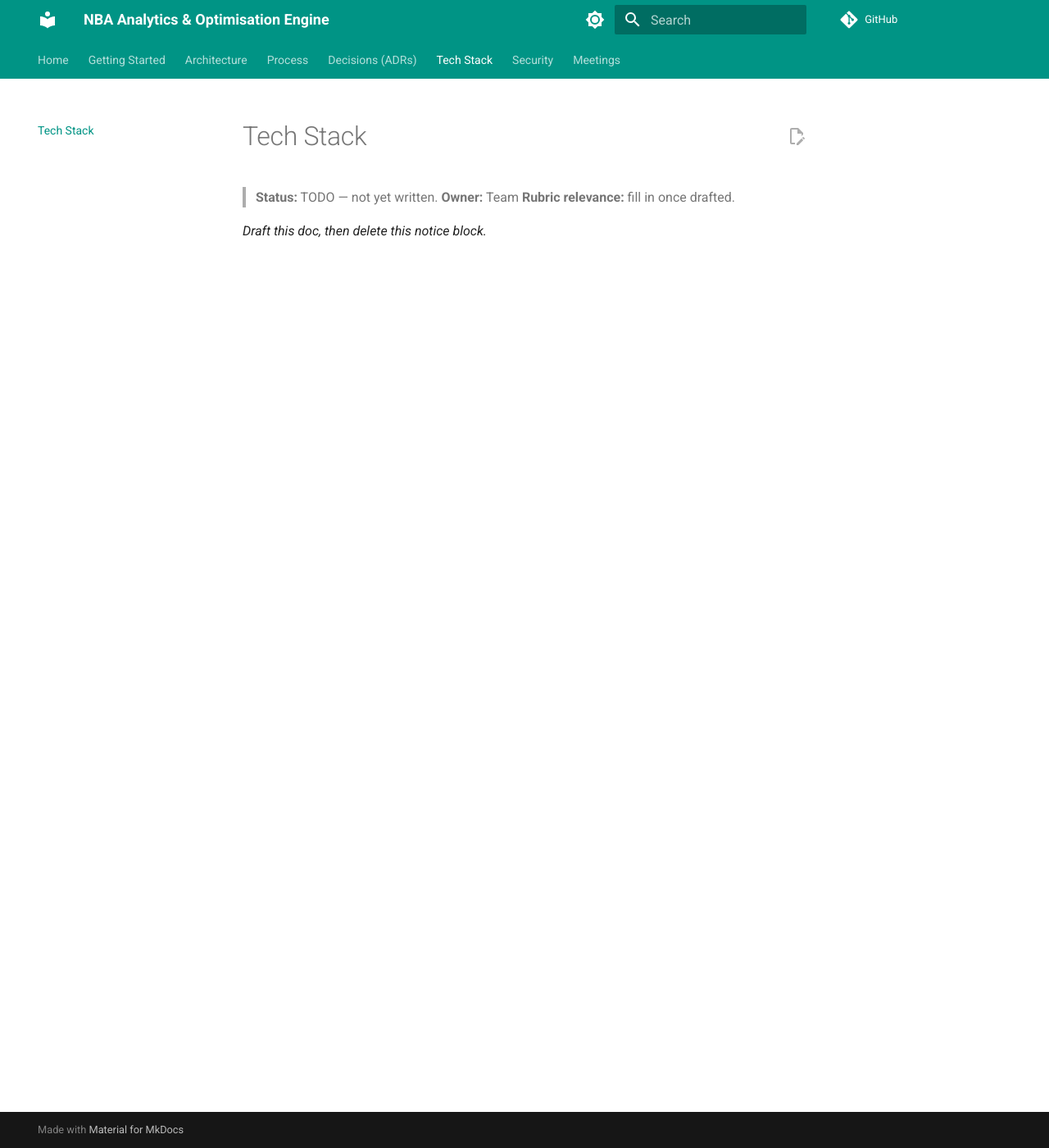
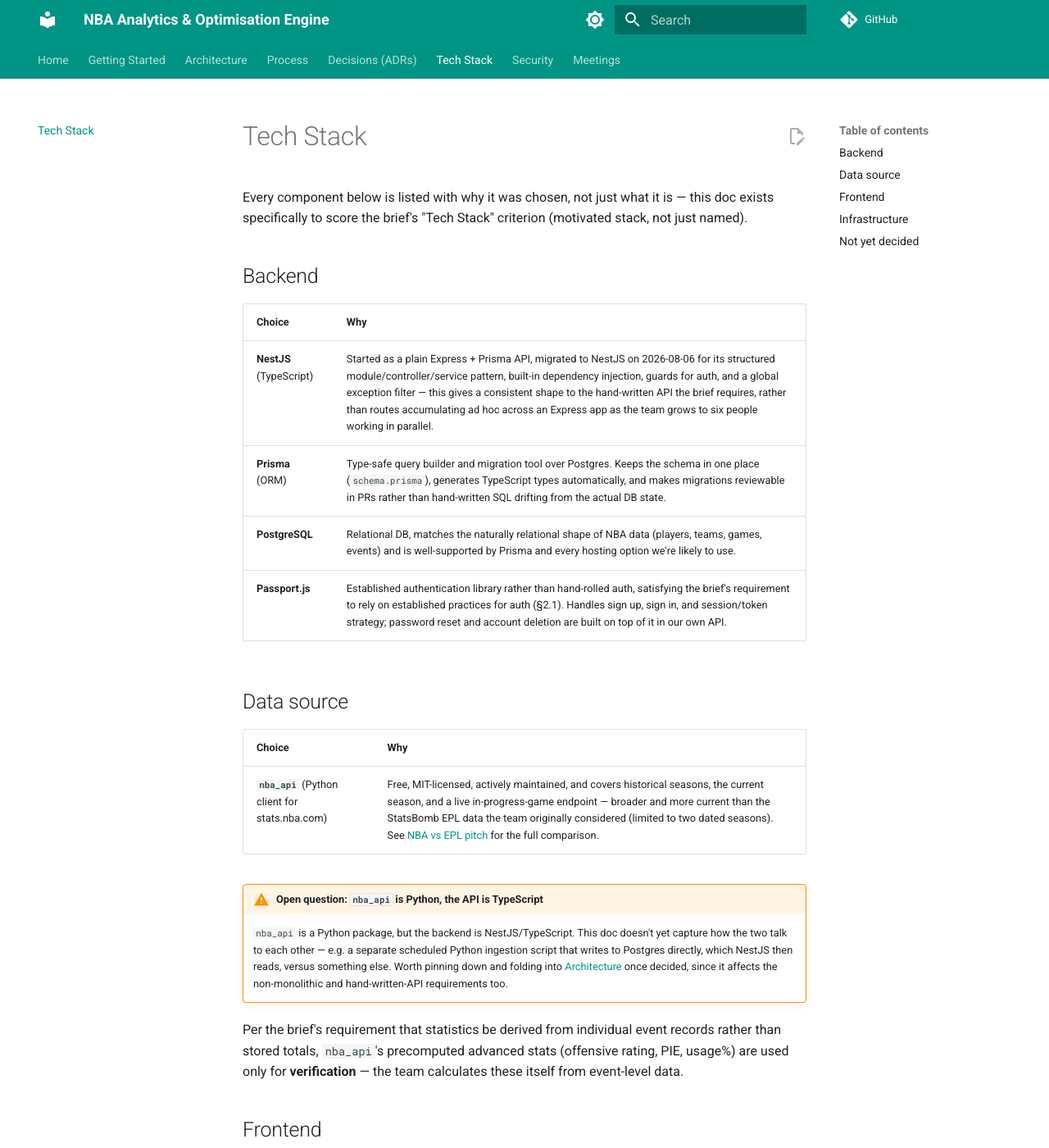
Before and after one commit to Sports-Analytics-Innovation-Platform/Innovation-Documentation-Website, an MkDocs documentation site: the page built from docs/tech-stack.md, in a window 1280 px wide and 1400 px high. Shown: the whole window at 82% size. Built offline with MkDocs 1.6.1 and Material for MkDocs 9.7.7, drawn with Linux system fonts in a browser that asks for light colours; comment, search, counter and statistics services are not loaded; some of the changed text lies outside the part shown.

Commit message:
docs: add tech stack page
Lists and justifies NestJS, Prisma, Postgres, Passport.js,
nba_api, React/Vite/Tailwind/React Router/Recharts, Docker
Compose, Gitea, MkDocs. Flags two open items: how nba_api
(Python) integrates with the TS backend, and whether the
Vite dev server actually proxies /api to the NestJS backend.

Assisted-by: Claude-Web[Claude Sonnet 5]

```diff
--- a/docs/tech-stack.md
+++ b/docs/tech-stack.md
@@ -1,7 +1,53 @@
 # Tech Stack
 
-> **Status:** TODO — not yet written.
-> **Owner:** Team
-> **Rubric relevance:** fill in once drafted.
+Every component below is listed with why it was chosen, not just what it is — this doc exists specifically to score the brief's "Tech Stack" criterion (motivated stack, not just named).
 
-_Draft this doc, then delete this notice block._
+## Backend
+
+| Choice | Why |
+|---|---|
+| **NestJS** (TypeScript) | Started as a plain Express + Prisma API, migrated to NestJS on 2026-08-06 for its structured module/controller/service pattern, built-in dependency injection, guards for auth, and a global exception filter — this gives a consistent shape to the hand-written API the brief requires, rather than routes accumulating ad hoc across an Express app as the team grows to six people working in parallel. |
+| **Prisma** (ORM) | Type-safe query builder and migration tool over Postgres. Keeps the schema in one place (`schema.prisma`), generates TypeScript types automatically, and makes migrations reviewable in PRs rather than hand-written SQL drifting from the actual DB state. |
+| **PostgreSQL** | Relational DB, matches the naturally relational shape of NBA data (players, teams, games, events) and is well-supported by Prisma and every hosting option we're likely to use. |
+| **Passport.js** | Established authentication library rather than hand-rolled auth, satisfying the brief's requirement to rely on established practices for auth (§2.1). Handles sign up, sign in, and session/token strategy; password reset and account deletion are built on top of it in our own API. |
+
+## Data source
+
+| Choice | Why |
+|---|---|
+| **`nba_api`** (Python client for stats.nba.com) | Free, MIT-licensed, actively maintained, and covers historical seasons, the current season, and a live in-progress-game endpoint — broader and more current than the StatsBomb EPL data the team originally considered (limited to two dated seasons). See [NBA vs EPL pitch](../decisions/index.md) for the full comparison. |
+
+!!! warning "Open question: `nba_api` is Python, the API is TypeScript"
+    `nba_api` is a Python package, but the backend is NestJS/TypeScript. This doc doesn't yet capture how the two talk to each other — e.g. a separate scheduled Python ingestion script that writes to Postgres directly, which NestJS then reads, versus something else. Worth pinning down and folding into [Architecture](../design/architecture.md) once decided, since it affects the non-monolithic and hand-written-API requirements too.
+
+Per the brief's requirement that statistics be derived from individual event records rather than stored totals, `nba_api`'s precomputed advanced stats (offensive rating, PIE, usage%) are used only for **verification** — the team calculates these itself from event-level data.
+
+## Frontend
+
+| Choice | Why |
+|---|---|
+| **React** | Team familiarity, large ecosystem, straightforward to keep the frontend fully decoupled from the backend (non-monolithic requirement) since it only talks to the API over HTTP. |
+| **Vite** | Fast dev server and build tool, minimal config compared to older bundlers. |
+| **Tailwind CSS** (v4, `@theme` custom properties) | Utility-first styling — quick to build consistent, responsive layouts without hand-writing a separate stylesheet per component, which matters given six people are touching the frontend. |
+| **React Router** | Client-side routing (`/`, `/players`, `/players/:playerId` confirmed in `App.tsx`). |
+| **Recharts** | Charting library used for the player-profile radar and points-trend charts — themed against the same CSS custom properties as the rest of the UI rather than hardcoded colours. |
+
+## Infrastructure
+
+| Choice | Why |
+|---|---|
+| **Docker Compose** | Runs Postgres (and any other services) locally with one command, so every team member's dev environment matches without a manual install. |
+| **Gitea** | Version control and CI/CD (Gitea Actions), hosted per the university's own requirement to use university-provided infrastructure — see [Git Methodology](git-methodology.md). |
+| **MkDocs Material + GitHub Pages** | Documentation site. MkDocs Material was chosen over Docusaurus/mdBook for a lower setup cost with strong out-of-the-box search, admonitions, and theming; GitHub Pages is used specifically for the docs site's static hosting (separate from Gitea, which hosts the actual codebase). |
+
+## Not yet decided
+
+- **Production hosting** for the API and frontend — no equivalent to the FPL plan's Hetzner VPS decision has been made yet for the NBA project.
+- **Testing framework** — not yet documented; needed for [Definition of Done](definition-of-done.md) item 2 and the Sprint 2 "Automated Testing" rubric line.
+
+!!! danger "Open question: does local dev actually work end-to-end?"
+    `apiClient.ts` fetches a **relative** path (`/api/v1/players`), not an absolute URL like `http://localhost:3000`. Vite's dev server and the NestJS API run on different ports, which means they're different origins — a relative fetch from the frontend will only reach the backend if something proxies `/api` through to it, typically a `server.proxy` entry in `vite.config.ts`. I don't have that file, so I can't confirm this exists. If it doesn't, local dev is broken as-is and either a Vite proxy needs adding or `apiClient.ts` needs an absolute base URL (from an env var). Worth checking before someone burns an hour on "why is my API request 404ing."
+
+---
+
+*AI Declaration: The preceding document was generated with the assistance of the following: Claude-Web[Claude Sonnet 5]*
```
